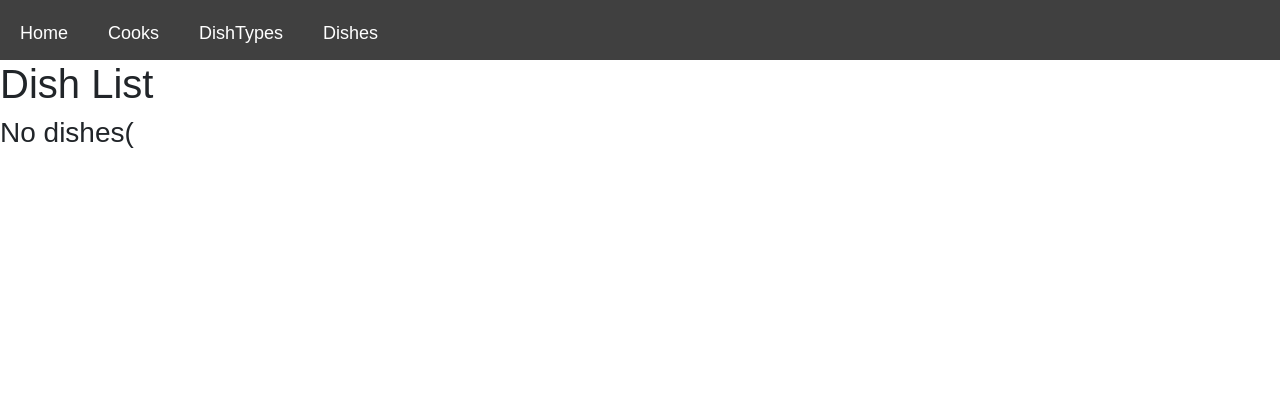
After one commit to Ivan-Berezyanskiy/CookSpectrum, a Django app: page /dishes/ in a window 1280 px wide. The commit adds this page. Shown: the top 420 px of the page. Run offline with Django 4.2, Linux system fonts and the light colour scheme; data that the repository does not hold is empty.

Commit message:
Add DishListView in views and kitchen/urls.py Add dish_list.html

```diff
--- a/kitchen/models.py
+++ b/kitchen/models.py
@@ -16,3 +16,7 @@ class Dish(models.Model):
     price = models.DecimalField(max_digits=7, decimal_places=2)
     dish_type = models.ForeignKey(DishType, on_delete=models.CASCADE)
     cooks = models.ManyToManyField(Cook, related_name="dishes")
+
+    class Meta:
+        verbose_name = "Dish"
+        verbose_name_plural = "Dishes"
--- a/kitchen/urls.py
+++ b/kitchen/urls.py
@@ -1,7 +1,6 @@
 from django.urls import path
 
-from kitchen.views import index, CookListView, DishTypeListView
-
+from kitchen.views import index, CookListView, DishTypeListView, DishListView
 
 urlpatterns = [
     path("", index, name="index"),
@@ -15,6 +14,11 @@ urlpatterns = [
         DishTypeListView.as_view(),
         name="dish-types-list",
     ),
+    path(
+        "dishes/",
+        DishListView.as_view(),
+        name="dish-list",
+    ),
 ]
 
 app_name = "kitchen"
--- a/kitchen/views.py
+++ b/kitchen/views.py
@@ -23,6 +23,10 @@ class CookListView(generic.ListView):
 
 
 class DishTypeListView(generic.ListView):
-    model = Dish
+    model = DishType
     context_object_name = "dish_type_list"
     template_name = "kitchen/dish_type_list.html"
+
+
+class DishListView(generic.ListView):
+    model = Dish
--- a/templates/includes/header.html
+++ b/templates/includes/header.html
@@ -2,5 +2,5 @@
       <a href="{% url "kitchen:index" %}" class="nav__link">Home</a>
       <a href="{% url "kitchen:cooks-list"%}" class="nav__link">Cooks</a>
       <a href="{% url "kitchen:dish-types-list"%}" class="nav__link">DishTypes</a>
-      <a href="#" class="nav__link">Dishes</a>
+      <a href="{% url "kitchen:dish-list"%}" class="nav__link">Dishes</a>
 </nav>
--- /dev/null
+++ b/templates/kitchen/dish_list.html
@@ -0,0 +1,12 @@
+{% extends "base.html" %}
+
+{% block content %}
+  <h1>Dish List</h1>
+  {% if dish_list %}
+    {% for dish in dish_list %}
+      <li>Name: {{ dish.name }} Price: {{ dish.price }}(Dish type: {{ dish.dish_type.name }})</li>
+    {% endfor %}
+  {% else %}
+    <h3>No dishes(</h3>
+  {% endif %}
+{% endblock %}
```
